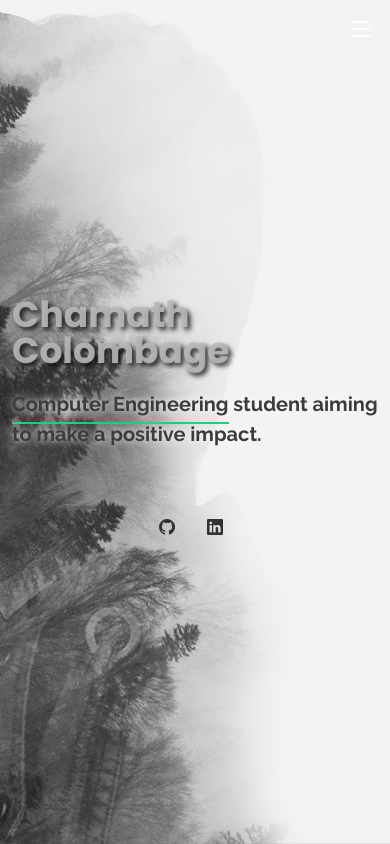
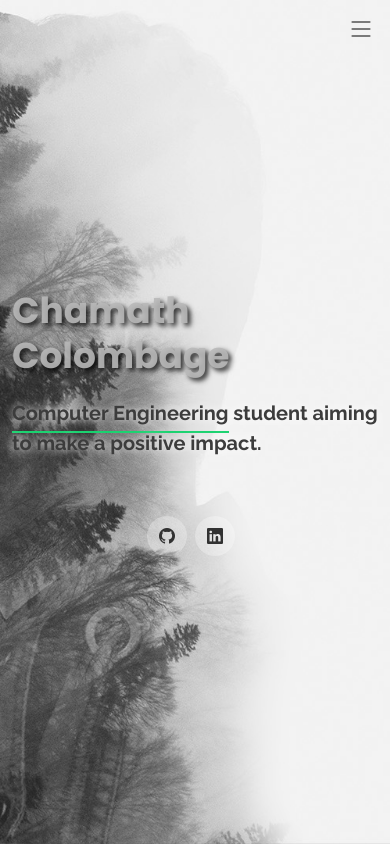
Before and after one commit to CColombus/EF528_Portfolio, a plain HTML site: page index.html in a window 390 px wide. Drawn offline with nearby package versions, Linux system fonts and the light colour scheme.

Commit message:
Dark navbar toggle

```diff
--- a/assets/css/style.css
+++ b/assets/css/style.css
@@ -78,7 +78,7 @@ h6 {
 #header h1 a:hover {
   text-shadow: 3px 3px 5px rgba(0, 0, 0, 0.8);
   color: rgba(184, 184, 184, 0.9);
-  line-height: 1;
+  line-height: 1.25;
   display: inline-block;
 }
 
@@ -112,7 +112,7 @@ h6 {
   display: flex;
   justify-content: center;
   align-items: center;
-  background: rgba(255, 255, 255, 0.);
+  background: rgba(255, 255, 255, 0.3);
   color: #323232;
   line-height: 1;
   margin-right: 8px;
@@ -271,8 +271,9 @@ h6 {
 * Mobile Navigation
 */
 .mobile-nav-toggle {
-  color: #fff;
+  color: #656565;
   font-size: 28px;
+  font-weight: 700;
   cursor: pointer;
   display: none;
   line-height: 0;
```
